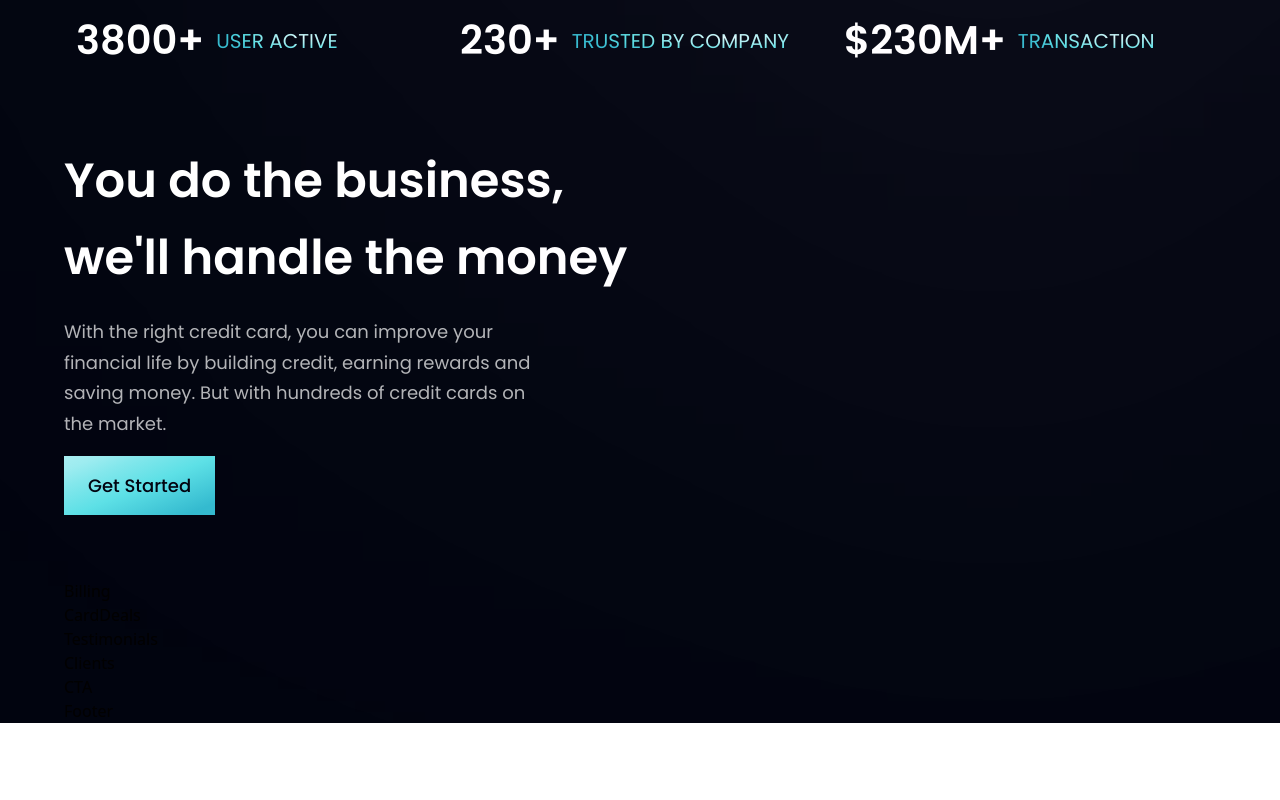
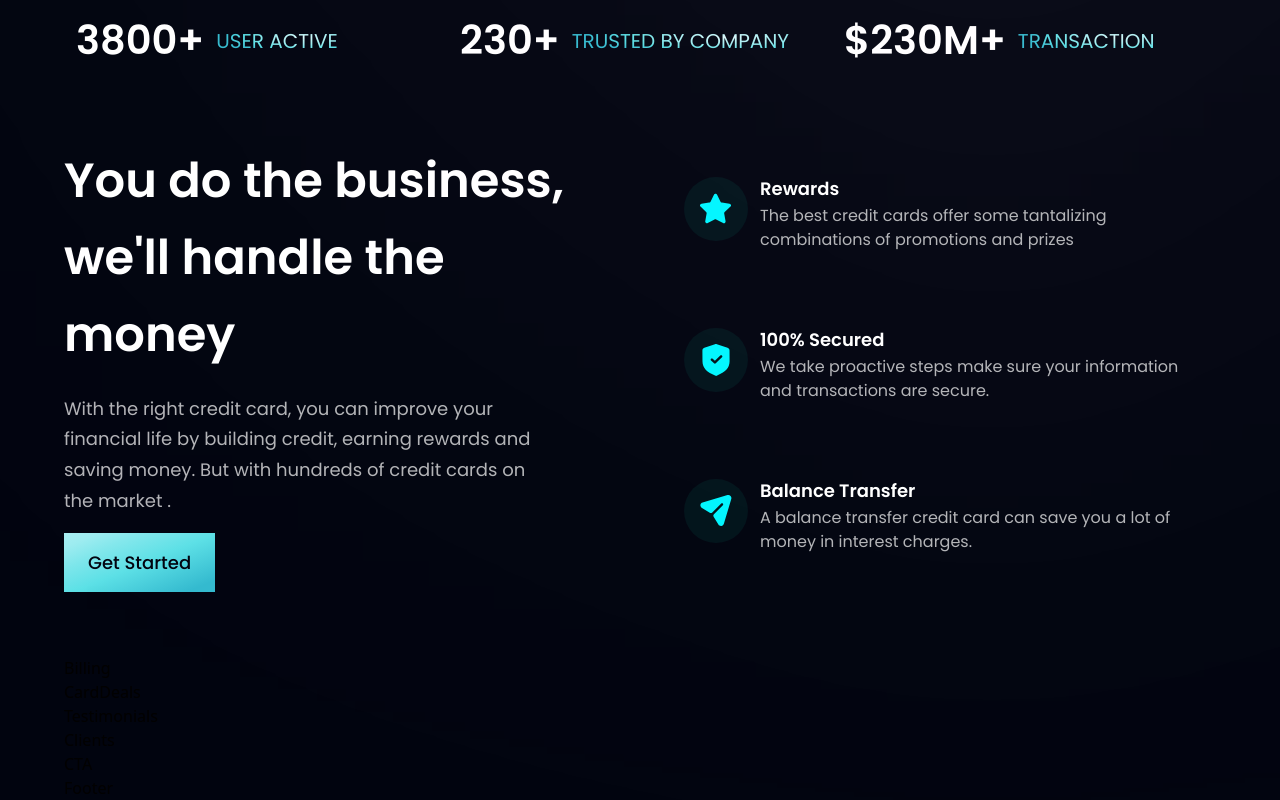
Before and after one commit to Josh-Erik1/Bank_website, a React (Vite) app in the folder Bank_Website/: page / in a window 1280 px wide. Shown: the part 801-1601 px from the top of the page. Before the commit the page ends 1524 px from the top, so only its background shows below. Built offline with nearby package versions, Linux system fonts and the light colour scheme.

Commit message:
Business section completed

```diff
--- a/Bank_Website/src/components/Business.jsx
+++ b/Bank_Website/src/components/Business.jsx
@@ -7,10 +7,20 @@ const FeatureCard = ({ icon, title, content, index }) => (
   <div
     className={`flex flex-row p-6 rounded-[20px] ${
       index !== features.length - 1 ? "mb-6" : "mb-0"
-    } feature card`}
+    } feature-card`}
   >
-    <div>
+    <div
+      className={`w-[64px] h-[64px] rounded-full ${styles.flexCenter} bg-dimBlue`}
+    >
       <img src={icon} alt="icon" className="w-[50%] h-[50%] object-contain" />
+    </div>
+    <div className="flex-1 flex flex-col ml-3">
+      <h4 className="font-poppins font-semibold text-white text-[18px] leading-[23px] mb-1">
+        {title}
+      </h4>
+      <p className="font-poppins  font-normal text-dimWhite text-[16px] leading-[24px] mb-1">
+        {content}
+      </p>
     </div>
   </div>
 );
@@ -26,15 +36,15 @@ const Business = () => (
       <p className={`${styles.paragraph} max-w-[470px] mt-5`}>
         With the right credit card, you can improve your financial life by
         building credit, earning rewards and saving money. But with hundreds of
-        credit cards on the market.
+        credit cards on the market .
       </p>
       <Button styles="mt-10" />
+    </div>
 
-      <div className={`${layout.sectionImg} flex-col`}>
-        {features.map((feature, index) => {
-          <FeatureCard key={feature.id} {...feature} index={index} />;
-        })}
-      </div>
+    <div className={`${layout.sectionImg} flex-col`}>
+      {features.map((feature, index) => (
+        <FeatureCard key={feature.id} {...feature} index={index} />
+      ))}
     </div>
   </section>
 );
```
